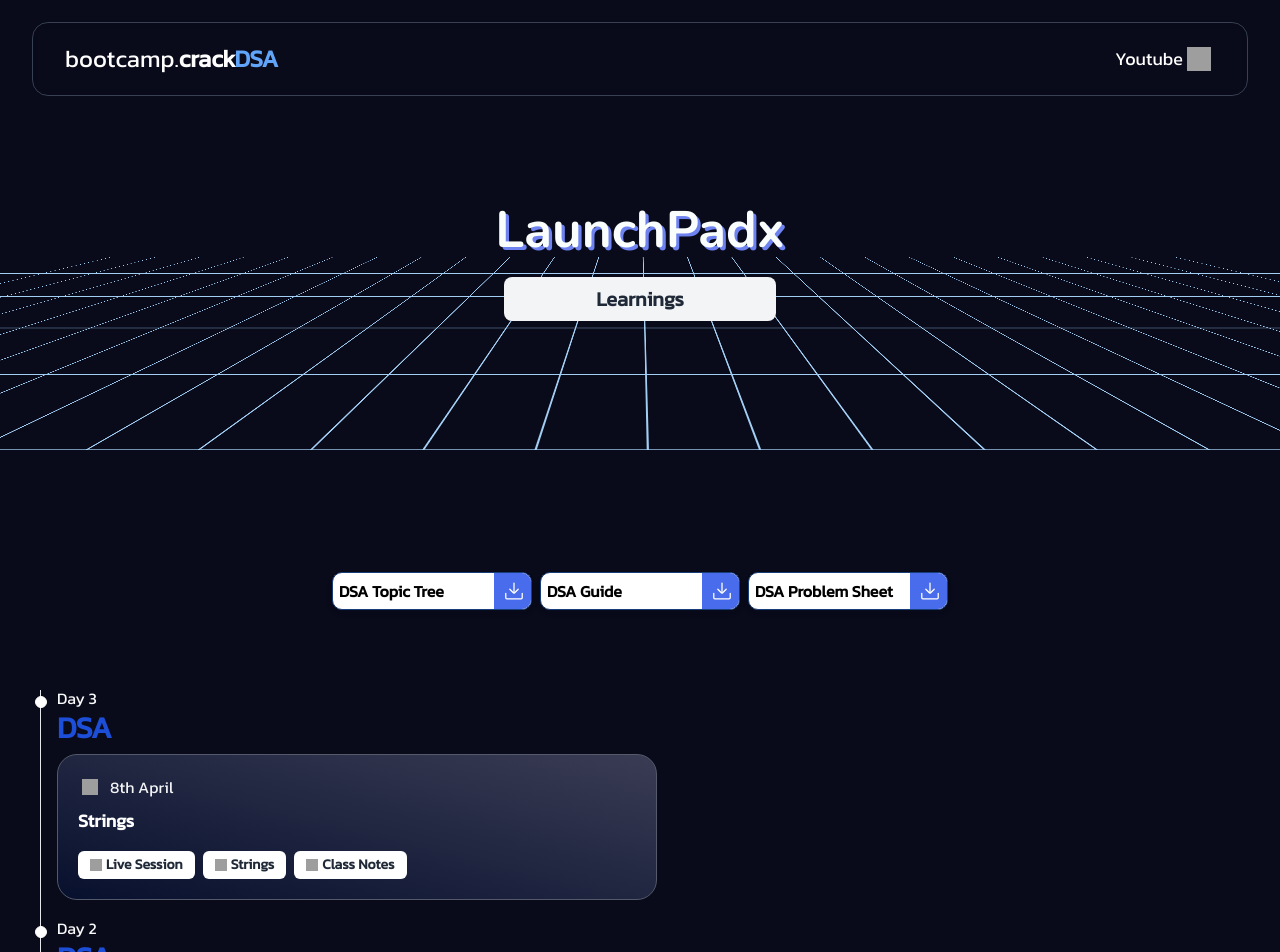
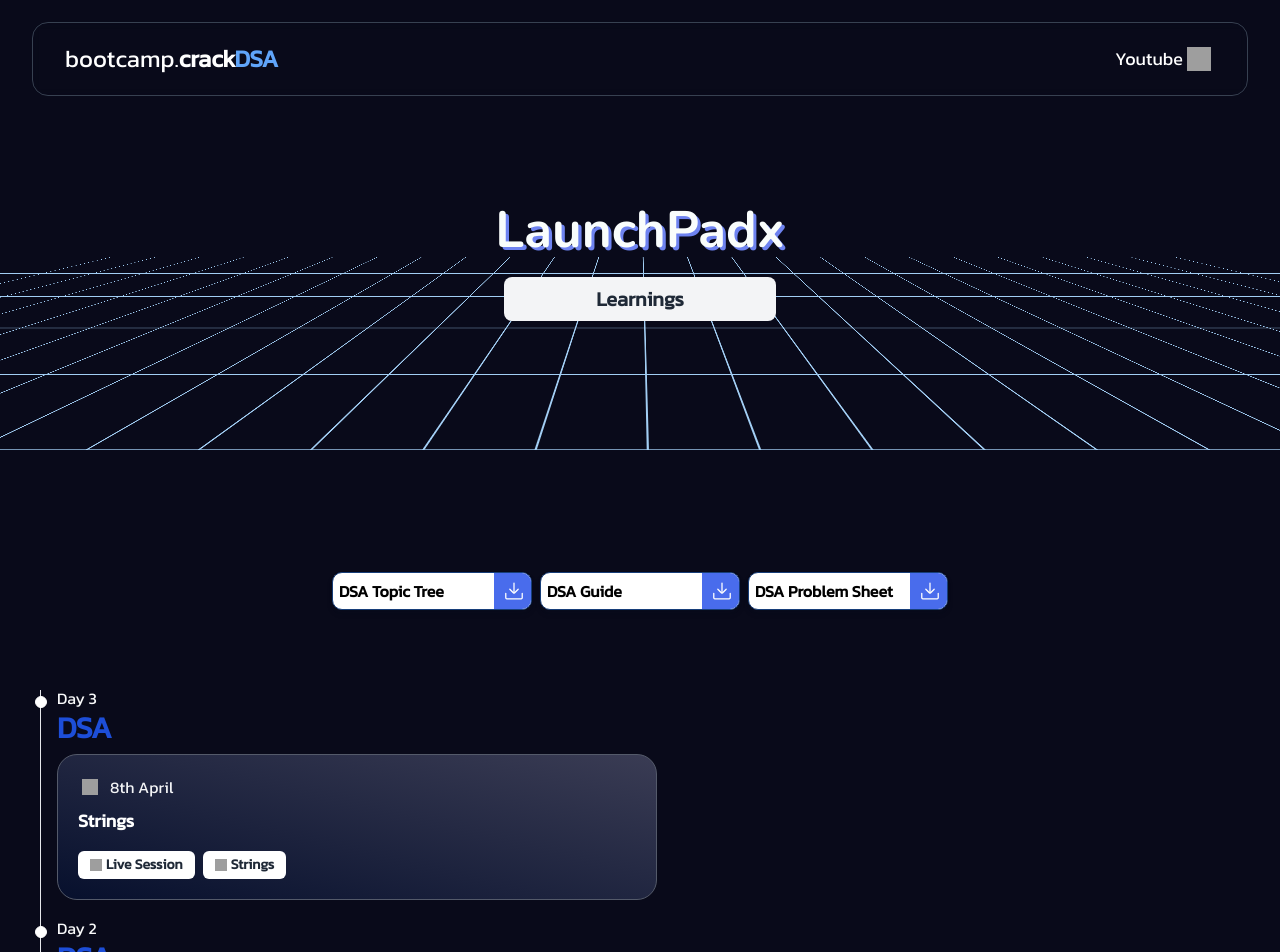
Before and after one commit to suraj-xd/bootcamp-landing-page, a Next.js app: page /learnings in a window 1280 px wide. Shown: the top 952 px of the page. Built offline with nearby package versions, Linux system fonts and the light colour scheme; grey boxes are pictures that could not be loaded.

Commit message:
Update index.js

```diff
--- a/pages/learnings/index.js
+++ b/pages/learnings/index.js
@@ -54,7 +54,7 @@ export default function TimeLine() {
                     </a>
                 </div>
                 <ol class="relative border-l border-gray-200 dark:border-gray-700">
-                    <List day={"Day 3"} date={"8th April"} topic="DSA" session="Strings" live="https://youtube.com/live/KOLlqVcakQk" title1="Strings" title1Link="https://drive.google.com/file/d/1iftmxh2NIywJgtbVaz9D4iDY1yawMCZ6/view?usp=sharing" title2="Class Notes" title2Link="https://docs.google.com/document/d/1lh5YQH0ho_Maw-Mz82pb1UL3sHHpCkHVM9NZ1Ldm22s/edit?usp=sharing"/>
+                    <List day={"Day 3"} date={"8th April"} topic="DSA" session="Strings" live="https://youtube.com/live/KOLlqVcakQk" title1="Strings" title1Link="https://drive.google.com/file/d/1iftmxh2NIywJgtbVaz9D4iDY1yawMCZ6/view?usp=sharing"/>
                     <List day={"Day 2"} date={"7th April"} topic="DSA" session="Arrays" live="https://youtube.com/live/ZJngGYT8gIw" title1="Arrays" title1Link="https://drive.google.com/file/d/1KzZiDcfyUs-rdy0BN3K-O_U8asokGsxb/view?usp=sharing" title2="Class Notes" title2Link="https://docs.google.com/document/d/1lh5YQH0ho_Maw-Mz82pb1UL3sHHpCkHVM9NZ1Ldm22s/edit?usp=sharing"/>
                     <List day={"Day 1"} date={"6th April"} topic="DSA" session="Basics of Programming and Libraries" notes="https://drive.google.com/file/d/15g8x-6j8xvdX_O6jXLWraHXdaxamvALU/view?usp=sharing" live="https://youtube.com/live/P4dc9dl0SEg" />
                 </ol>
```
